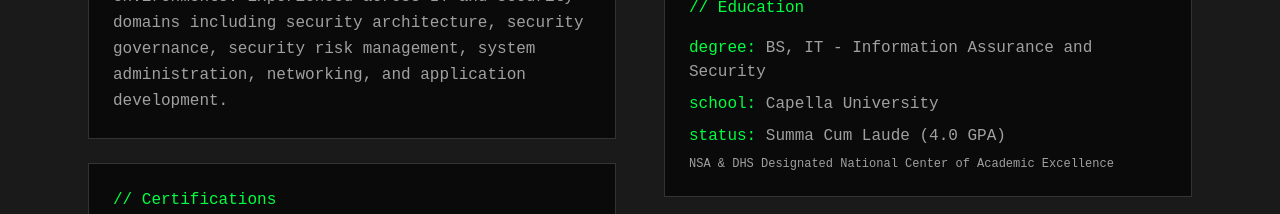
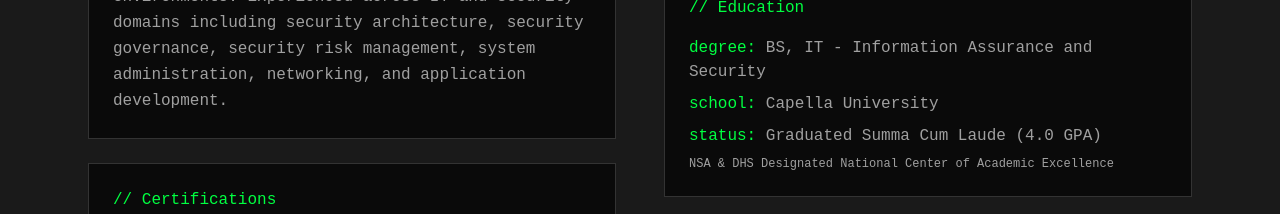
Before and after one commit to JoshDoesIT/JoshDoes.IT-Website, a Next.js app: page / in a window 1280 px wide. Shown: the part 1120-1334 px from the top of the page. Built offline with nearby package versions, Linux system fonts and the light colour scheme.

Commit message:
Update Education status to 'Graduated Summa Cum Laude'

```diff
--- a/app/page.tsx
+++ b/app/page.tsx
@@ -86,7 +86,7 @@ export default function Home() {
                   <div className="space-y-2 text-terminal-gray">
                     <div><span className="text-terminal-green">degree:</span> BS, IT - Information Assurance and Security</div>
                     <div><span className="text-terminal-green">school:</span> Capella University</div>
-                    <div><span className="text-terminal-green">status:</span> Summa Cum Laude (4.0 GPA)</div>
+                    <div><span className="text-terminal-green">status:</span> Graduated Summa Cum Laude (4.0 GPA)</div>
                     <div className="text-xs mt-2">NSA & DHS Designated National Center of Academic Excellence</div>
                   </div>
                 </div>
```
